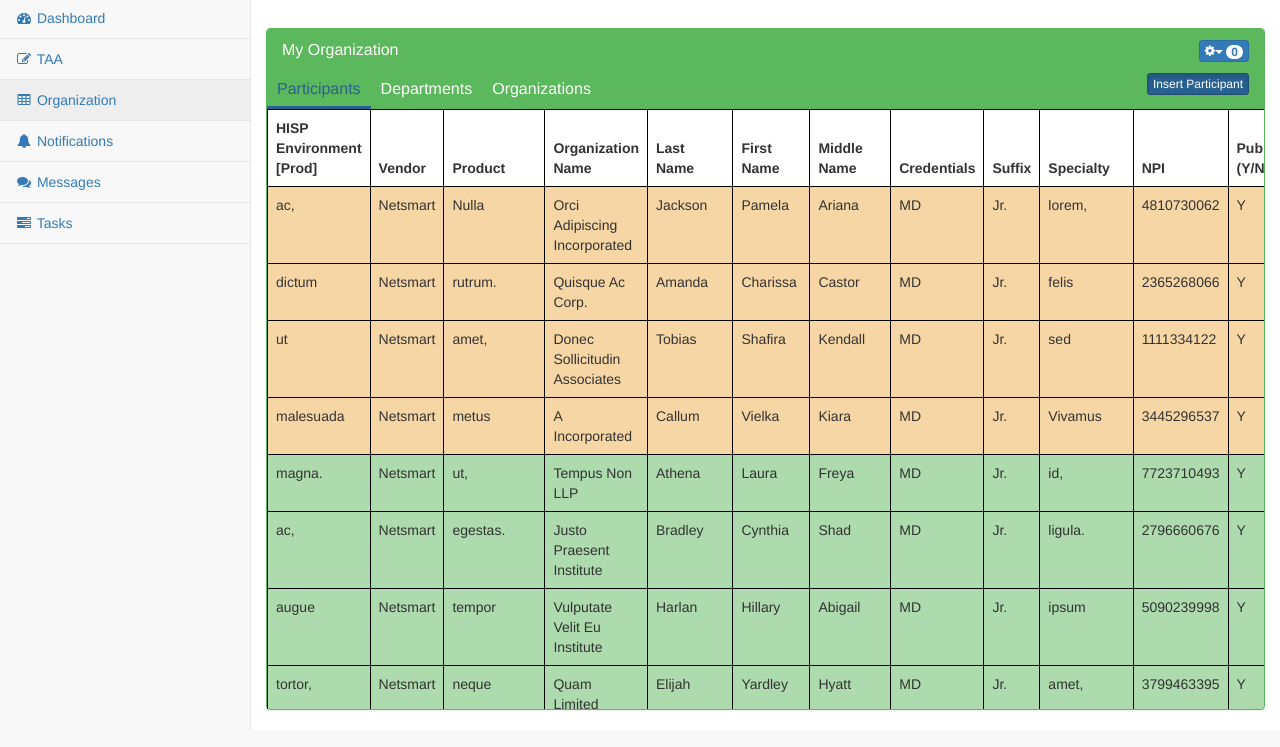
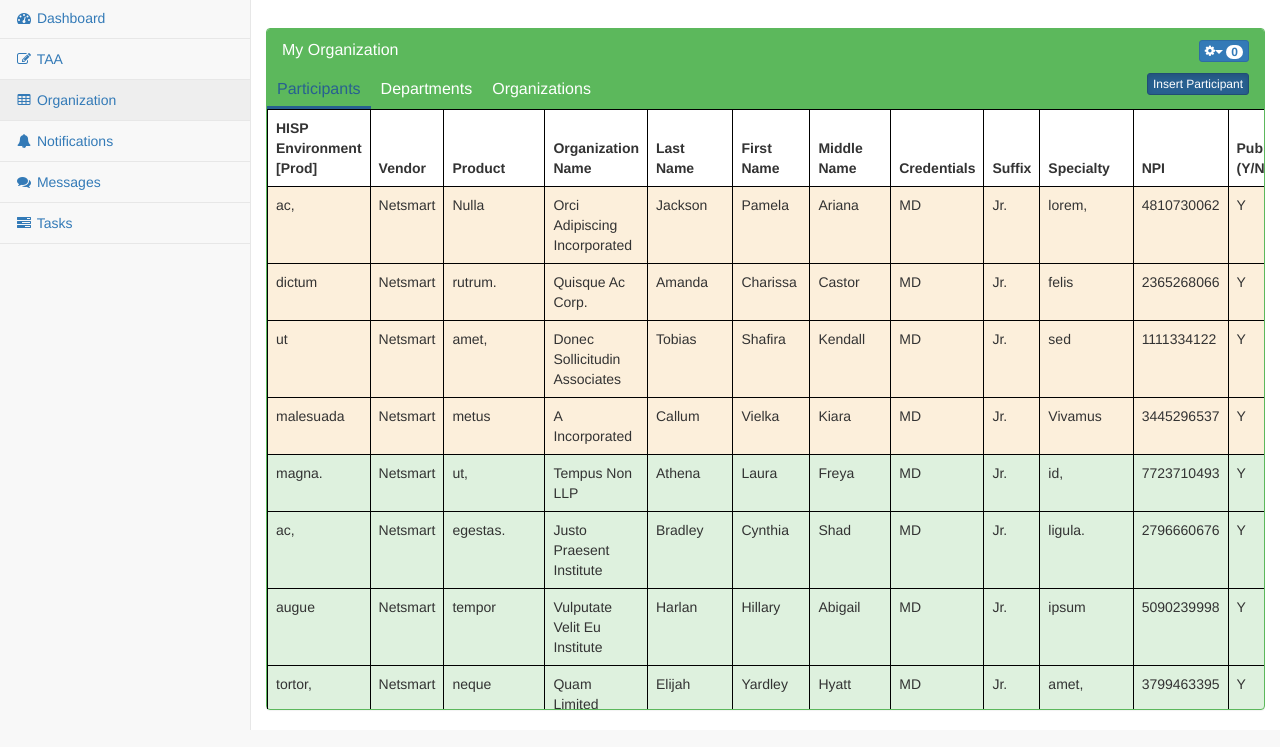
Before and after one commit to ntst-ashurson/frontend, a plain HTML site: page pages/organization.html in a window 1280 px wide. Shown: the part 53-800 px from the top of the page. Drawn offline with Linux system fonts and the light colour scheme.

Commit message:
frontend changes

```diff
--- a/dist/css/main.css
+++ b/dist/css/main.css
@@ -15,13 +15,13 @@
 	padding: 0px !important;
 }
 tr.primary {
-	background-color: rgba(40, 96, 144, .5);
+	background-color: rgba(40, 96, 144, .2);
 }
 .yellow {
-	background-color: rgba(240, 173, 78, .5);
+	background-color: rgba(240, 173, 78, .2);
 }
 .green {
-	background-color: rgba(92, 184, 92, .5);
+	background-color: rgba(92, 184, 92, .2);
 }
 .td-input input {
 	width: 100%;
```
